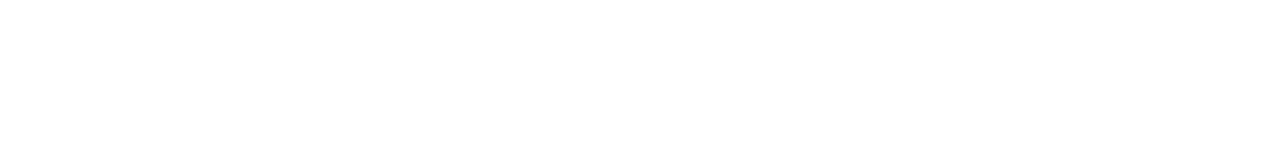
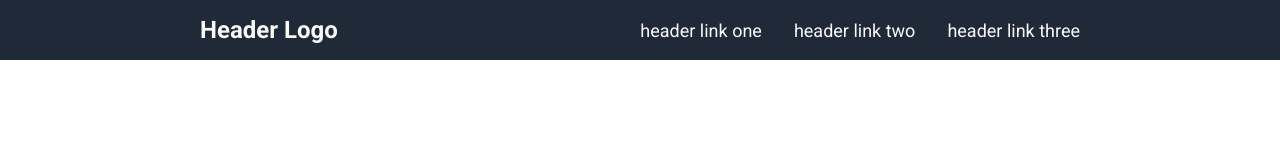
Before and after one commit to johnjtorres/odin-landing-page, a plain HTML site: page index.html in a window 1280 px wide. Drawn offline with Linux system fonts and the light colour scheme.

Commit message:
Add nav bar

```diff
--- a/index.html
+++ b/index.html
@@ -8,7 +8,16 @@
     <title>Odin Landing Page</title>
   </head>
   <body>
-    <section class="header"></section>
+    <section class="header">
+      <nav>
+        <div class="header-logo"><a href="#">Header Logo</a></div>
+        <ul class="header-links">
+          <li><a href="#">header link one</a></li>
+          <li><a href="#">header link two</a></li>
+          <li><a href="#">header link three</a></li>
+        </ul>
+      </nav>
+    </section>
     <section class="content"></section>
     <section class="footer"></section>
   </body>
--- a/styles.css
+++ b/styles.css
@@ -1,3 +1,5 @@
+@import url("https://fonts.googleapis.com/css2?family=Roboto:wght@400;700;900&display=swap");
+
 html {
   box-sizing: border-box;
 }
@@ -7,3 +9,58 @@ html {
 *:after {
   box-sizing: inherit;
 }
+
+body {
+  display: flex;
+  flex-direction: column;
+  height: 100vh;
+  margin: 0;
+  font-family: "Roboto", sans-serif;
+}
+
+section {
+  padding: 0 200px;
+}
+
+section.header {
+  display: flex;
+  flex-direction: column;
+  justify-content: center;
+  background-color: #1f2937;
+}
+
+nav {
+  display: flex;
+  flex-grow: 1;
+  justify-content: space-between;
+  align-items: center;
+  padding-top: 16px;
+  padding-bottom: 16px;
+}
+
+.header-logo a {
+  font-size: 24px;
+  font-weight: 700;
+  color: #f9faf8;
+}
+
+.header-links {
+  display: flex;
+  color: #e5e7eb;
+  font-size: 18px;
+  gap: 32px;
+}
+
+.header-links a {
+  color: #f9faf8;
+}
+
+a {
+  text-decoration: none;
+}
+
+ul {
+  list-style: none;
+  margin: 0;
+  padding: 0;
+}
```
